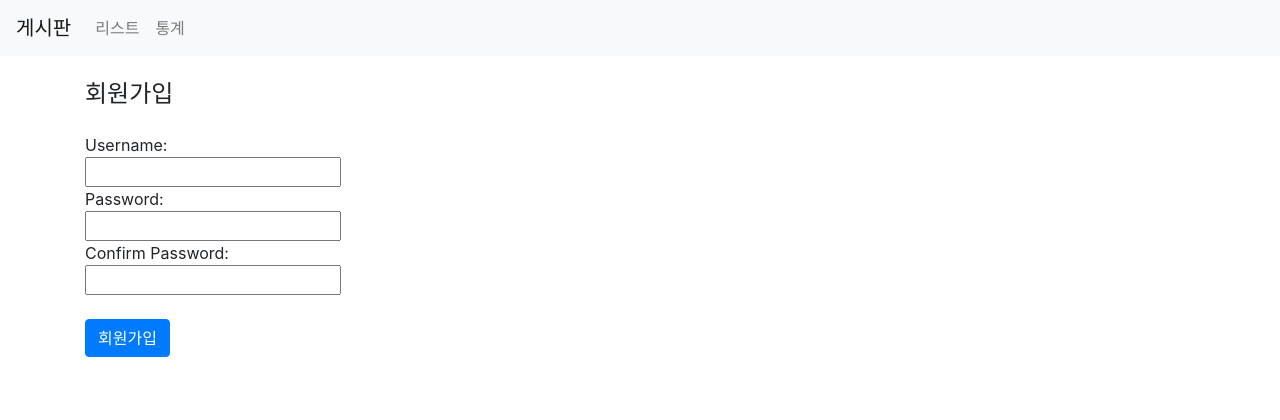
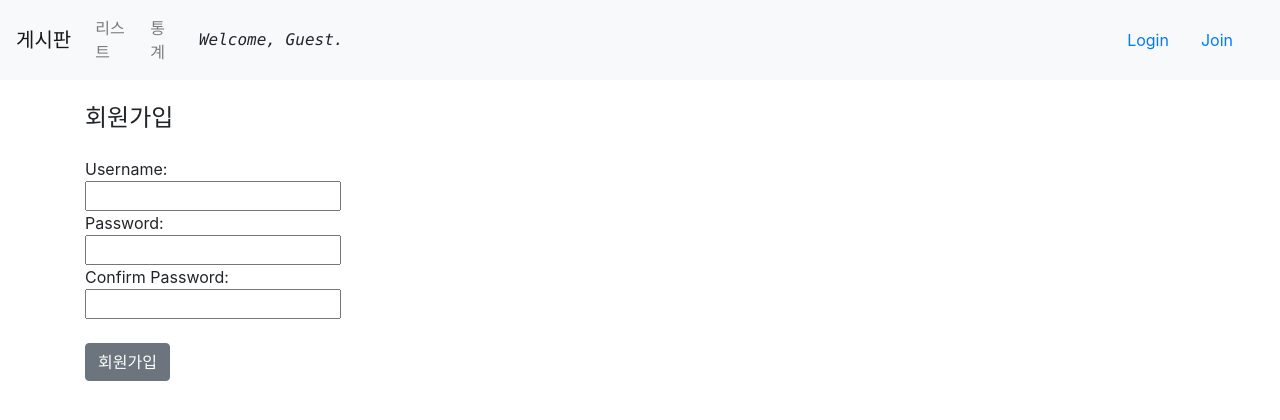
Before and after one commit to YoungjaeKang/django-noticeboard1, a Django app: page /main/join/ in a window 1280 px wide. Shown: the top 420 px of the page. Run offline with Django 3.2, Linux system fonts and the light colour scheme; some libraries are stand-ins or nearby versions.

Commit message:
#1.9.2 Login & Join supplement

```diff
--- a/main/templates/main/base.html
+++ b/main/templates/main/base.html
@@ -25,7 +25,26 @@
             <li class="nav-item">
               <a class="nav-link" href="{% url 'board' %}">통계</a>
             </li>
-          </ul>
+            {% if user.is_authenticated %}
+            </ul>
+            <div class="container">
+              <span class="text-monospace font-italic">Welcome, {{ user.username }}.</span>
+              <form class="form-inline">
+                <a class="nav-link" href="{% url 'logout' %}">Logout</a>
+              </form>
+            </div>
+            {% else %}
+            </ul>
+            <div class="container">
+              <span class="text-monospace font-italic">Welcome, Guest.</span>
+              <form class="form-inline">
+                <a class="nav-link" href="{% url 'login' %}">Login</a>
+                <a class="nav-link" href="{% url 'join' %}">Join</a>
+              </form>
+            </div>
+            {% endif %}
+        </div>
+        <div>
         </div>
     </nav>
     {% block content %}
--- a/main/templates/main/index.html
+++ b/main/templates/main/index.html
@@ -5,6 +5,12 @@
 
 <div class="container mt-4">
     index
+
+    {% if user.is_authenticated %}
+    <p>Welcome, {{ user.username }}. Thanks for logging in.</p>
+    {% else %}
+    <p>Welcome, Guest. Please log in.</p>
+    {% endif %}
 </div>
 
 {% endblock %}
--- a/main/templates/main/join.html
+++ b/main/templates/main/join.html
@@ -19,17 +19,17 @@
         {% csrf_token %}
         Username:
         <br>
-        <input name="username" type="text">
+        <input id="username" name="username" type="text">
         <br>
         Password:
         <br>
-        <input name="password1" type="password">
+        <input id="password1" name="password1" type="password">
         <br>
         Confirm Password:
         <br>
-        <input name="password2" type="password">
+        <input id="password2" name="password2" type="password">
         <br><br>
-        <input type="submit" class="btn btn-primary" value="회원가입">
+        <input id="button_joinus" type="submit" class="btn btn-secondary" value="회원가입">
     </form>
 
 
--- a/main/templates/main/login.html
+++ b/main/templates/main/login.html
@@ -30,6 +30,6 @@
         <br>
         <input name="password" type="password">
         <br><br>
-        <input type="submit" class="btn btn-primary" value="로그인">
+        <input type="submit" class="btn btn-secondary" value="로그인">
 </div>
 {% endblock %}
--- a/main/views.py
+++ b/main/views.py
@@ -39,7 +39,7 @@ def index(request):
 
 def logout(request):
     auth.logout(request)
-    return redirect('home')
+    return redirect('index')
 
 
 def login(request):
@@ -51,7 +51,7 @@ def login(request):
             auth.login(request, user)
             return redirect('index')
         else:
-            messages.add_message(request, messages.INFO, 'username or password is incorrect')
+            messages.add_message(request, messages.INFO, '아이디 또는 비밀번호가 일치하지 않습니다.')
             return render(request, 'main/login.html')
     else:
         return render(request, 'main/login.html')
@@ -75,17 +75,24 @@ def login(request):
 
 
 def join(request):
+    # TODO: 아이디 중복 여부 검토 넣어야 한다.
     if request.method == "POST":
-        if request.POST["password1"] == request.POST["password2"]:
-            user = User.objects.create_user(
-                username=request.POST["username"], password=request.POST["password1"],
-            )
-            auth.login(request, user)
-            return redirect('index')
+        if request.POST["username"] != "" and request.POST["password1"] != "":
+            if request.POST["password1"] == request.POST["password2"]:
+                user = User.objects.create_user(
+                    username=request.POST["username"], password=request.POST["password1"],
+                )
+                auth.login(request, user)
+                return redirect('index')
+            else:
+                messages.add_message(request, messages.INFO, '비밀번호가 일치하지 않습니다.')
+                return render(request, 'main/join.html', )
         else:
-            messages.add_message(request, messages.INFO, '비밀번호가 일치하지 않습니다.')
-            return render(request, 'main/join.html', )
+            messages.add_message(request, messages.INFO, '모든 필드를 입력해 주세요.')
+            return render(request, 'main/join.html')
     return render(request, 'main/join.html')
+
+
 
 
 # def join(request):
```
Also changed, not shown: db.sqlite3.
